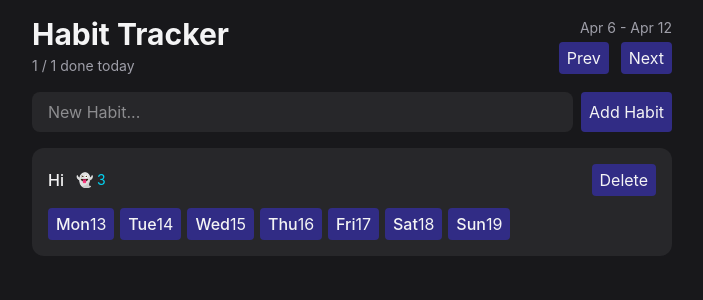
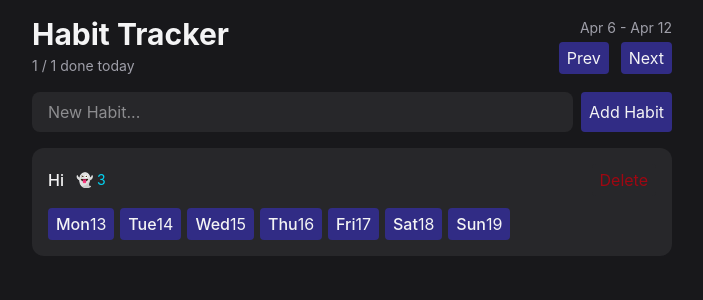
Before and after one commit to AndrewS227/React_Habit, a React (Vite) app: page / in a window 1280 px wide. Shown: the top 300 px of the page, without its empty margins (288-991 px from the left). Built offline with nearby package versions, Linux system fonts and the light colour scheme.

Commit message:
Created type Variant. This manages the different styles for buttons through the getVariantStyles func.

```diff
--- a/src/components/Button.tsx
+++ b/src/components/Button.tsx
@@ -5,9 +5,11 @@ type ButtonProps = {
     text: string
 }
 
+type Variant = "primary" | "secondary" | "ghost-destructive"
 // simpler props, children v.
 // React automatically handles children props!
 type ButtonProps2 = {
+    variant?: Variant
     //disabled?: boolean // ? -> optional prop.
     //Listing all needed props. would be cumbersome,
     //Use ComponentProps instead to reach every prop. of an object!
@@ -19,11 +21,24 @@ export function Button(props: ButtonProps){
 }
 
 // children props are always available for any custom component!
-export function Button2({...props}: ButtonProps2){
+export function Button2({variant = "primary", ...props}: ButtonProps2){
     return (
     <button
     {...props}
-     className="bg-indigo-900 hover:bg-indigo-800 transition-colors rounded px-2 py-1 disabled:opacity-30 disabled:cursor-not-allowed"
+     className={`${getVariantStyles(variant)} bg-indigo-900 hover:bg-indigo-800 transition-colors rounded px-2 py-1 disabled:opacity-30 disabled:cursor-not-allowed`}
     />
     )
 }
+
+function getVariantStyles(variant: Variant){
+    switch (variant){
+        case "primary":
+            return "bg-indigo-900 hover:bg-indigo-800"
+        case "secondary":
+            return "bg-zinc-700 hover:bg-zinc-600 text-zinc-400"
+        case "ghost-destructive":
+            return "bg-zinc-800 hover:bg-red-800 text-red-800 hover:text-red-200"
+        default:
+            throw new Error(`Invalid variant: ${variant satisfies never}`) // throws error if any variant isn't handled
+    }
+}
--- a/src/components/HabitList.tsx
+++ b/src/components/HabitList.tsx
@@ -31,7 +31,7 @@ function HabitItem({habit}: HabitItemProps){
                 <span className="font-medium">{habit.name}</span>
                 <span className="text-sm text-cyan-400">👻 3</span>
             </div>
-            <Button2>Delete</Button2>
+            <Button2 variant="ghost-destructive">Delete</Button2>
         </div>
         <div className="flex gap-1.5">
             {visibleDates.map(date => (
```
